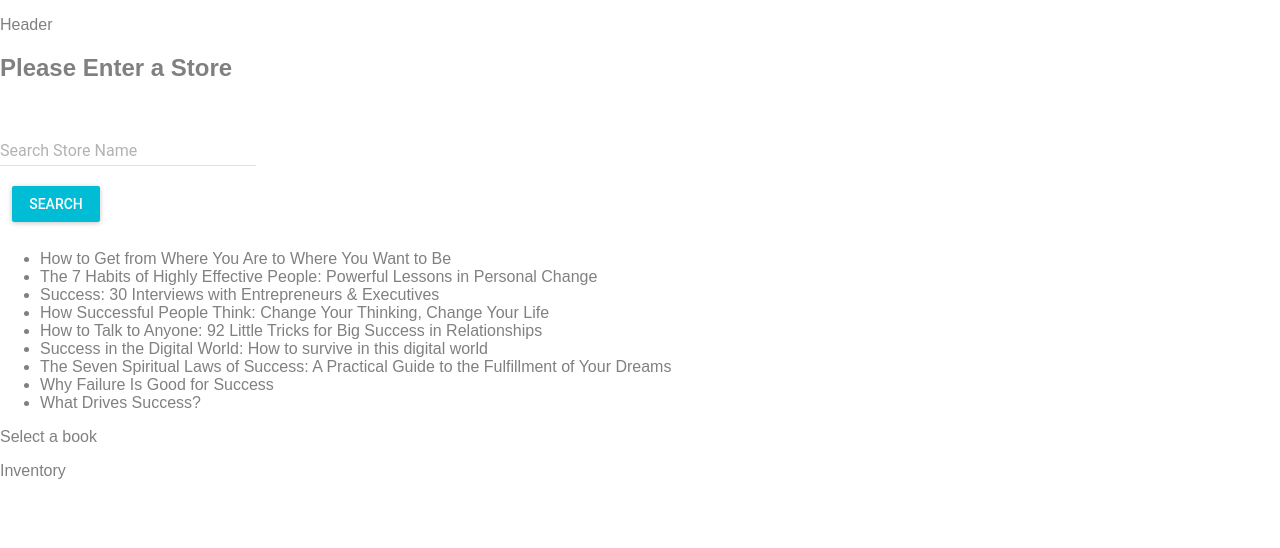
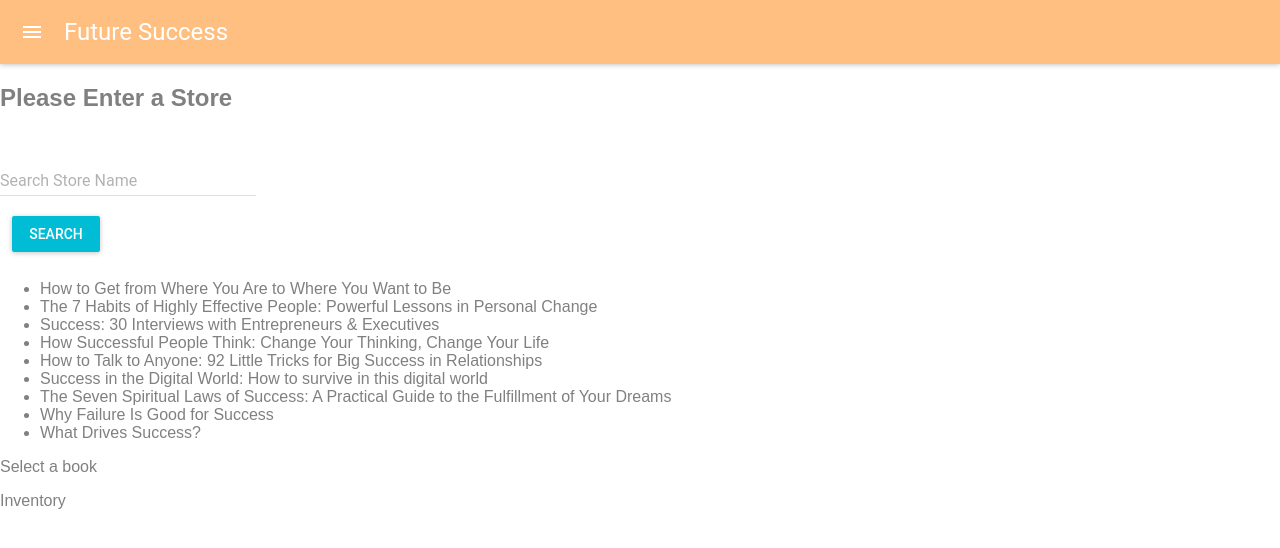
Before and after one commit to parinaz77/myProject, a React (Create React App) app: page / in a window 1280 px wide. Shown: the top 548 px of the page. Built offline with nearby package versions, Linux system fonts and the light colour scheme; what react-tap-event-plugin would draw is missing.

Commit message:
add navbar

```diff
--- a/src/components/header.js
+++ b/src/components/header.js
@@ -1,11 +1,12 @@
-import React,{Component} from 'react';
+import React from 'react';
+import AppBar from 'material-ui/AppBar';
 
-class Header extends Component{
-	render() {
-		return (
-			<p>Header</p>
-			)
-	}
-}
+const Header = () => (
+  <AppBar
+  	style={{backgroundColor: '#ffbf80'}}
+    title="Future Success"
+    iconClassNameRight="muidocs-icon-navigation-expand-more"
+  />
+);
 
 export default Header;
```
